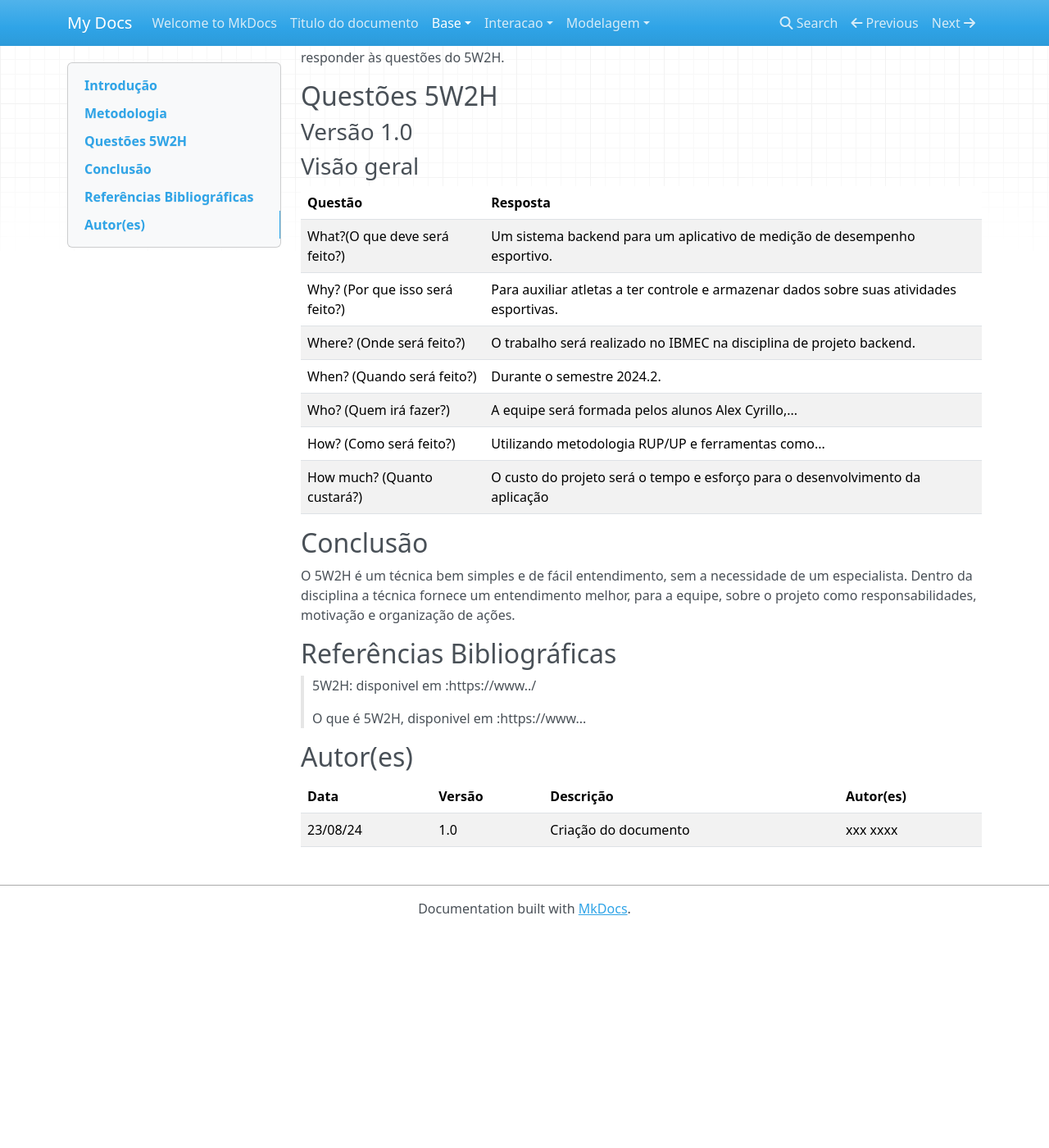
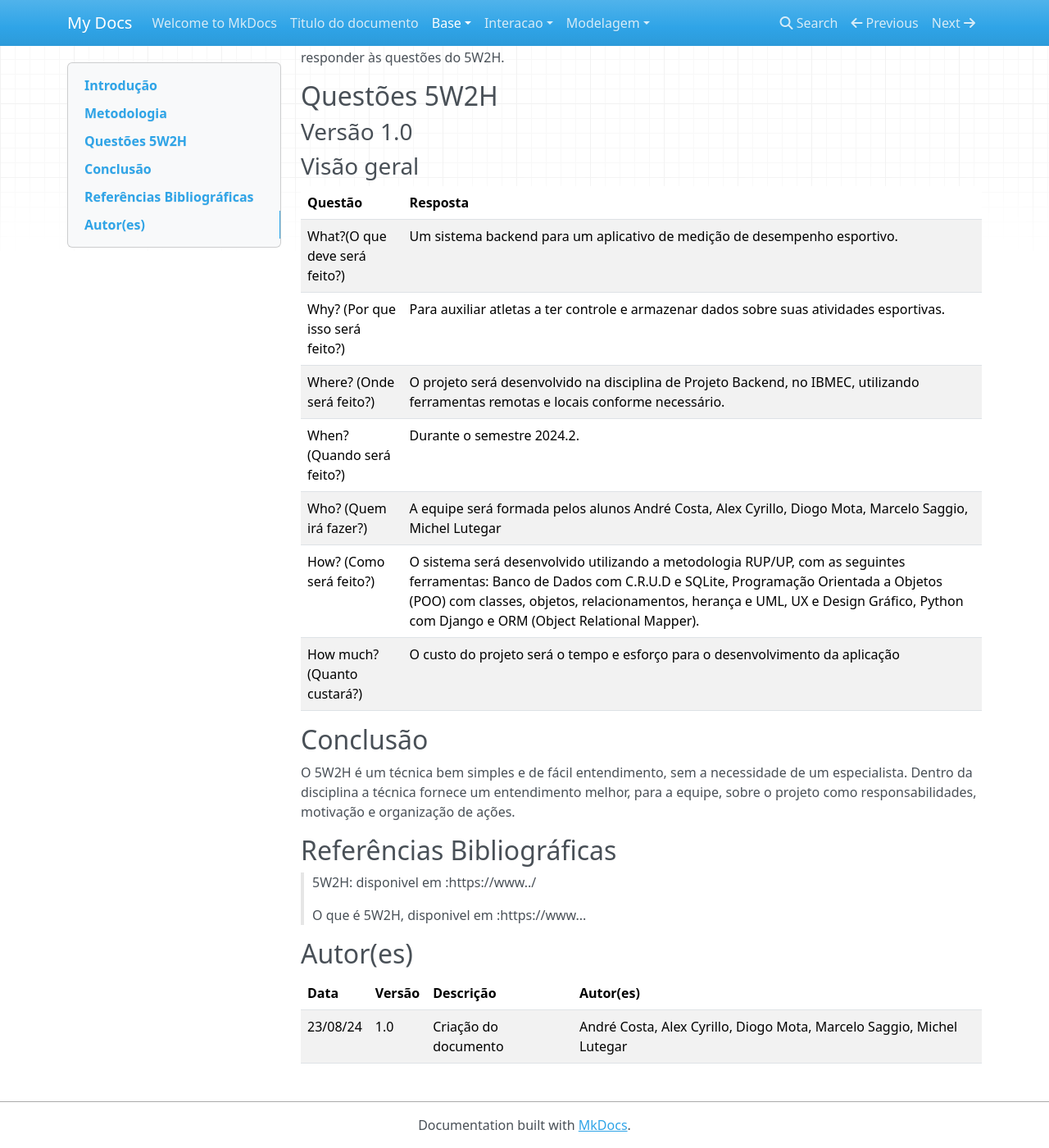
Before and after one commit to Projetos-de-Extensao/PBE_24.2_8002_I_MMAA, an MkDocs documentation site: the page built from docs/base/5w2h.md, in a window 1280 px wide and 1400 px high, scrolled down 271 px. Shown: the whole window at 82% size. Built offline with MkDocs 1.6.1, drawn with Linux system fonts in a browser that asks for light colours; nearby versions of some CDN libraries; before the commit the page ends 1407 px from its top, so only the background shows below that.

Commit message:
update: atualizando o 5w2h.md

```diff
--- a/docs/base/5w2h.md
+++ b/docs/base/5w2h.md
@@ -26,10 +26,10 @@ title: 5W2H
 |-------|--------|
 |What?(O que deve será feito?)|Um sistema backend para um aplicativo de medição de desempenho esportivo. |
 |Why? (Por que isso será feito?)|Para auxiliar atletas a ter controle e armazenar dados sobre suas atividades esportivas.|
-|Where? (Onde será feito?)|O trabalho será realizado no IBMEC na disciplina de projeto backend.|
+|Where? (Onde será feito?)|O projeto será desenvolvido na disciplina de Projeto Backend, no IBMEC, utilizando ferramentas remotas e locais conforme necessário.|
 |When? (Quando será feito?)|Durante o semestre 2024.2.|
-|Who? (Quem irá fazer?)|A equipe será formada pelos alunos Alex Cyrillo,...|
-|How? (Como será feito?)|Utilizando metodologia RUP/UP e ferramentas como...|
+|Who? (Quem irá fazer?)|A equipe será formada pelos alunos André Costa, Alex Cyrillo, Diogo Mota, Marcelo Saggio, Michel Lutegar|
+|How? (Como será feito?)|O sistema será desenvolvido utilizando a metodologia RUP/UP, com as seguintes ferramentas: Banco de Dados com C.R.U.D e SQLite, Programação Orientada a Objetos (POO) com classes, objetos, relacionamentos, herança e UML, UX e Design Gráfico, Python com Django e ORM (Object Relational Mapper).|
 |How much? (Quanto custará?)|O custo do projeto será o tempo e esforço para o desenvolvimento da aplicação|
 
 ## Conclusão
@@ -45,4 +45,4 @@ O 5W2H é um técnica bem simples e de fácil entendimento, sem a necessidade de
 ## Autor(es)
 | Data | Versão | Descrição | Autor(es) |
 | -- | -- | -- | -- |
-| 23/08/24 | 1.0 | Criação do documento | xxx xxxx |
+| 23/08/24  | 1.0    | Criação do documento | André Costa, Alex Cyrillo, Diogo Mota, Marcelo Saggio, Michel Lutegar |
```
